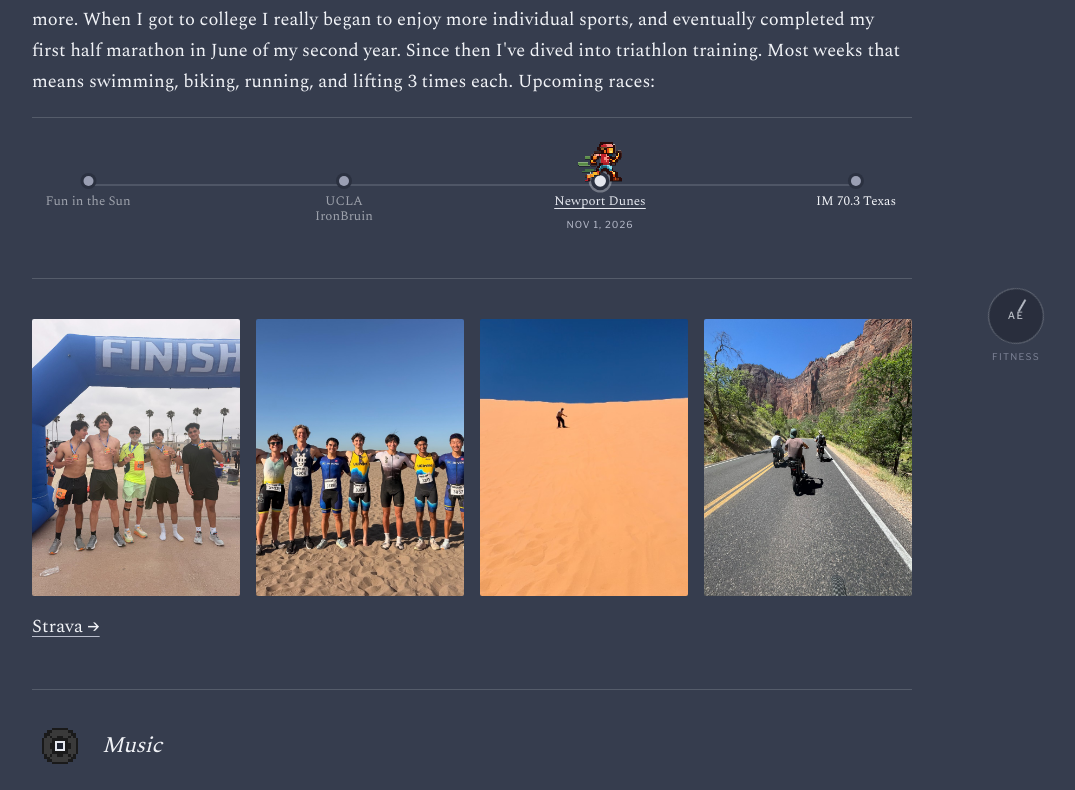
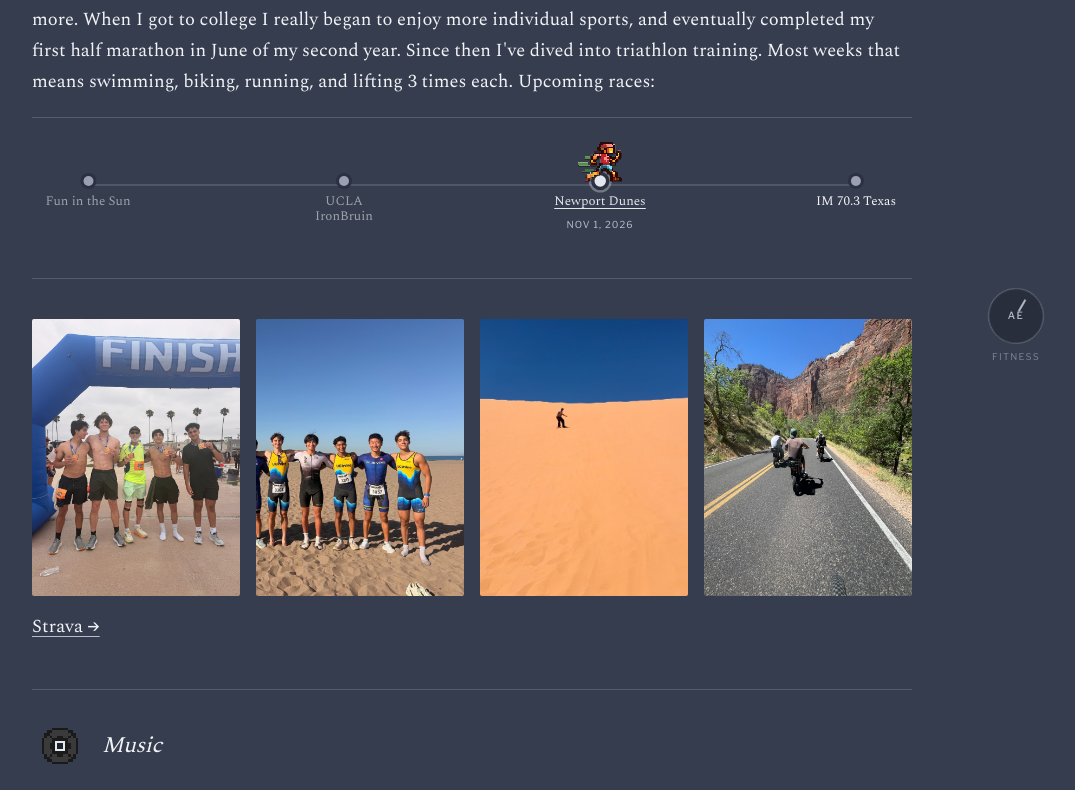
Before and after one commit to alieldaoushyuci/portfolio, a Next.js app: page /about in a window 1280 px wide. Shown: the part 434-1224 px from the top of the page, without its empty margins (168-1243 px from the left). Built offline with nearby package versions, Linux system fonts and the light colour scheme.

Commit message:
Keep rightmost athlete visible in fitness photo

```diff
--- a/app/about/page.jsx
+++ b/app/about/page.jsx
@@ -119,6 +119,7 @@ export default function About() {
                 <div className="travel-gallery-photo">
                   <img
                     src="/fitness/triathlon-team.jpg"
+                    style={{ objectPosition: 'right center' }}
                     alt="UC Irvine triathlon team together on the beach after a race"
                     loading="lazy"
                   />
```
Also changed, not shown: 30 other files (tests, documents, lock files or other folders).
